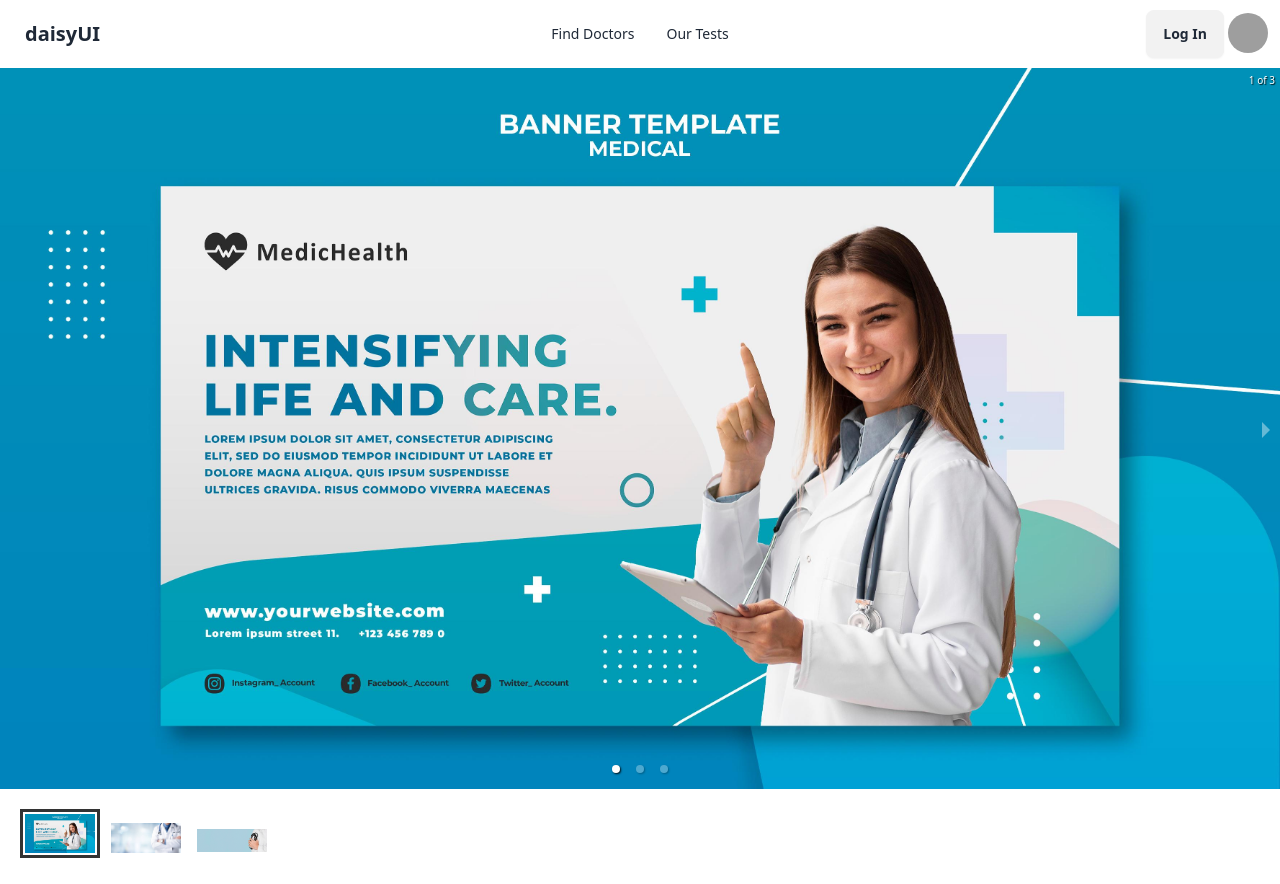
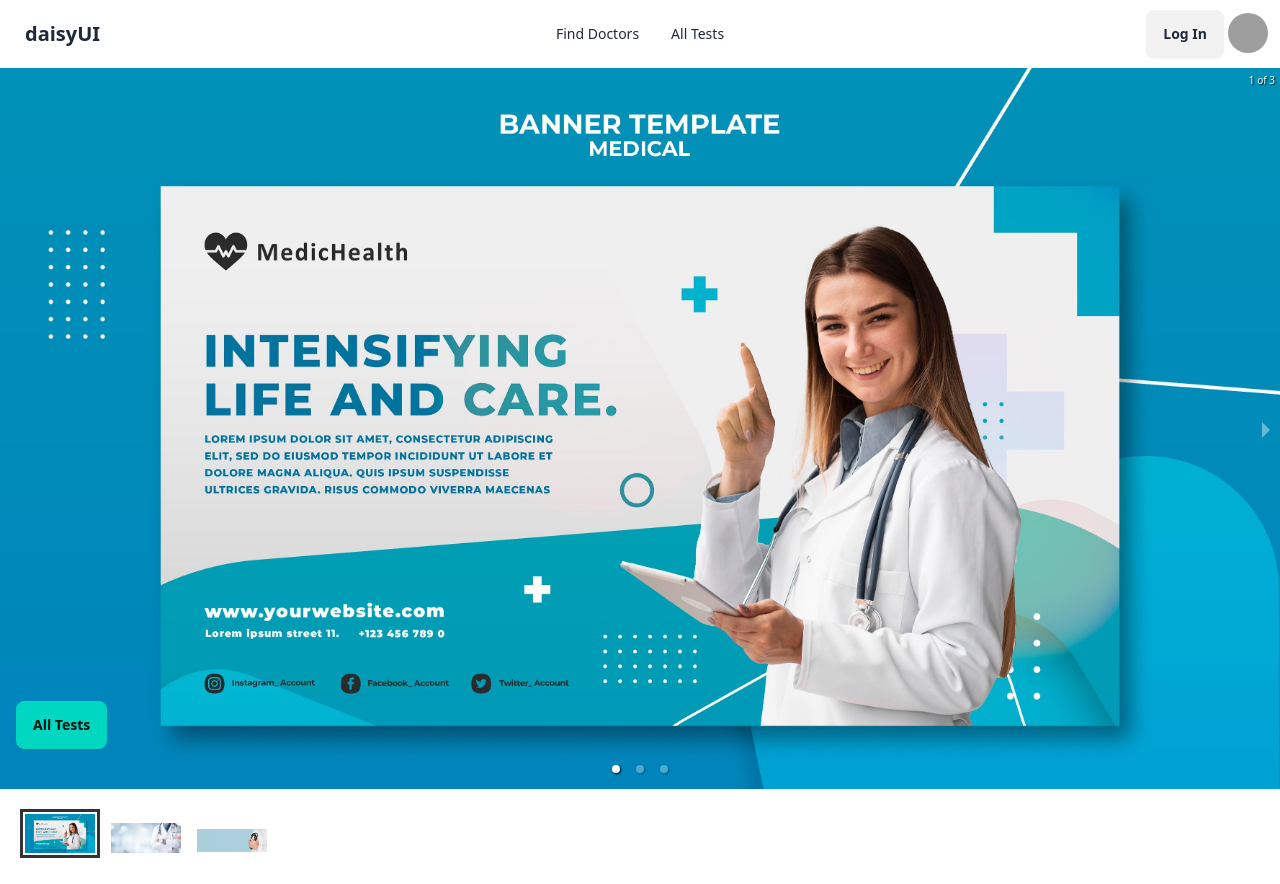
Before and after one commit to FazluLKarim4122/shefa-diagnostic-center, a React (Vite) app: page / in a window 1280 px wide. Built offline with nearby package versions, Linux system fonts and the light colour scheme; grey boxes are pictures that could not be loaded.

Commit message:
add button in the banner

```diff
--- a/src/Homepage/Banner/Banner.jsx
+++ b/src/Homepage/Banner/Banner.jsx
@@ -10,14 +10,17 @@ const Banner = () => {
     return (
         <div>
             <Carousel>
-                    <div>
+                    <div className='relative'>
                         <img src={img1} alt="" />
+                        <button className='btn btn-accent absolute left-4 bottom-10 '>All Tests</button>
                     </div>
-                    <div >
+                    <div className='relative'>
                         <img src={img2} alt="" />
+                        <button className='btn btn-accent absolute left-4 bottom-10 '>All Tests</button>
                     </div>
-                    <div>
+                    <div className='relative'>
                         <img src={img3} alt="" />
+                        <button className='btn btn-accent absolute left-4 bottom-10 '>All Tests</button>
                     </div>
             </Carousel>
         </div>
--- a/src/Homepage/Navbar/Navbar.jsx
+++ b/src/Homepage/Navbar/Navbar.jsx
@@ -53,7 +53,7 @@ const Navbar = () => {
               <a>Find Doctors</a>
             </li>
             <li>
-              <a>Our Tests</a>
+              <a>All Tests</a>
             </li>
           </ul>
         </div>
```
